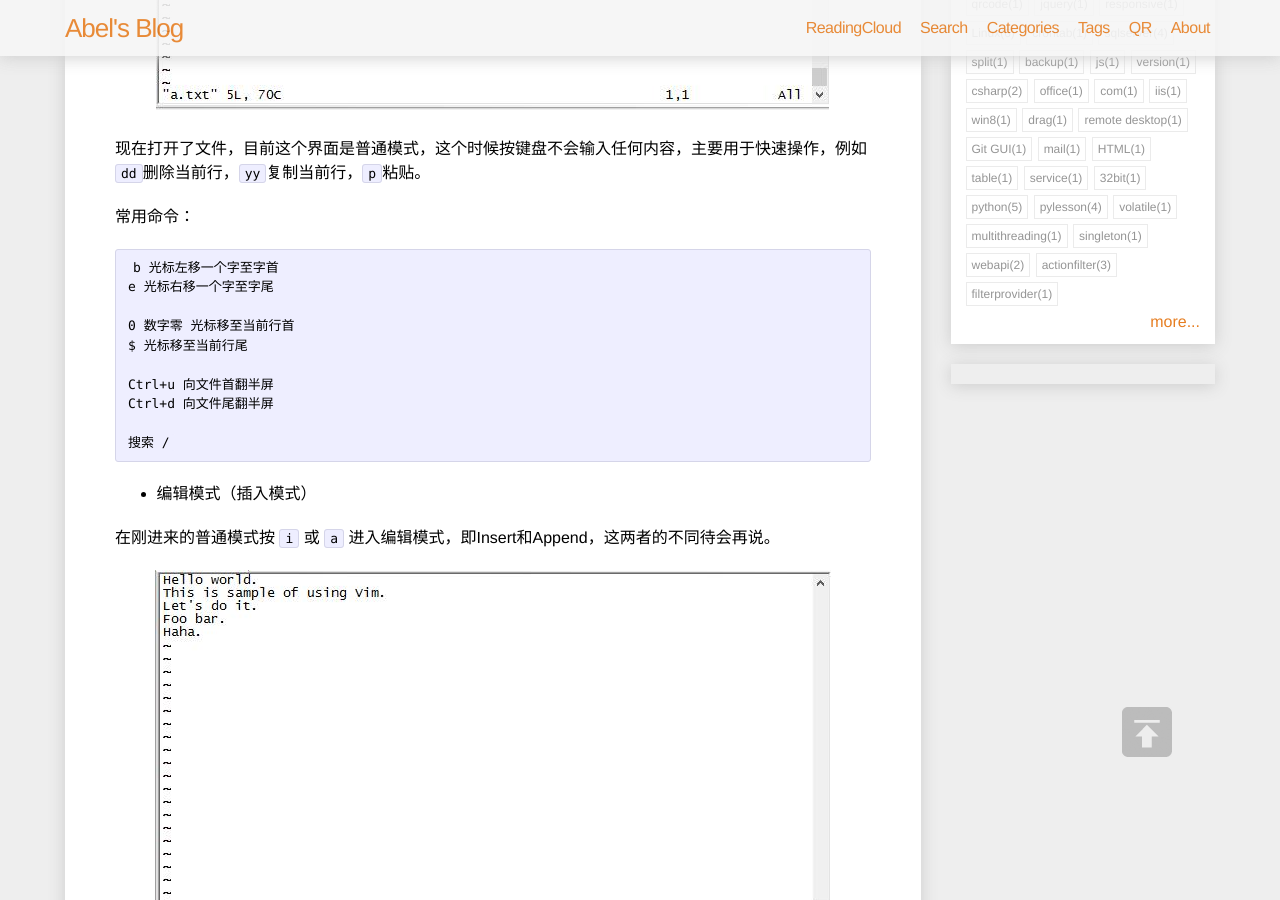
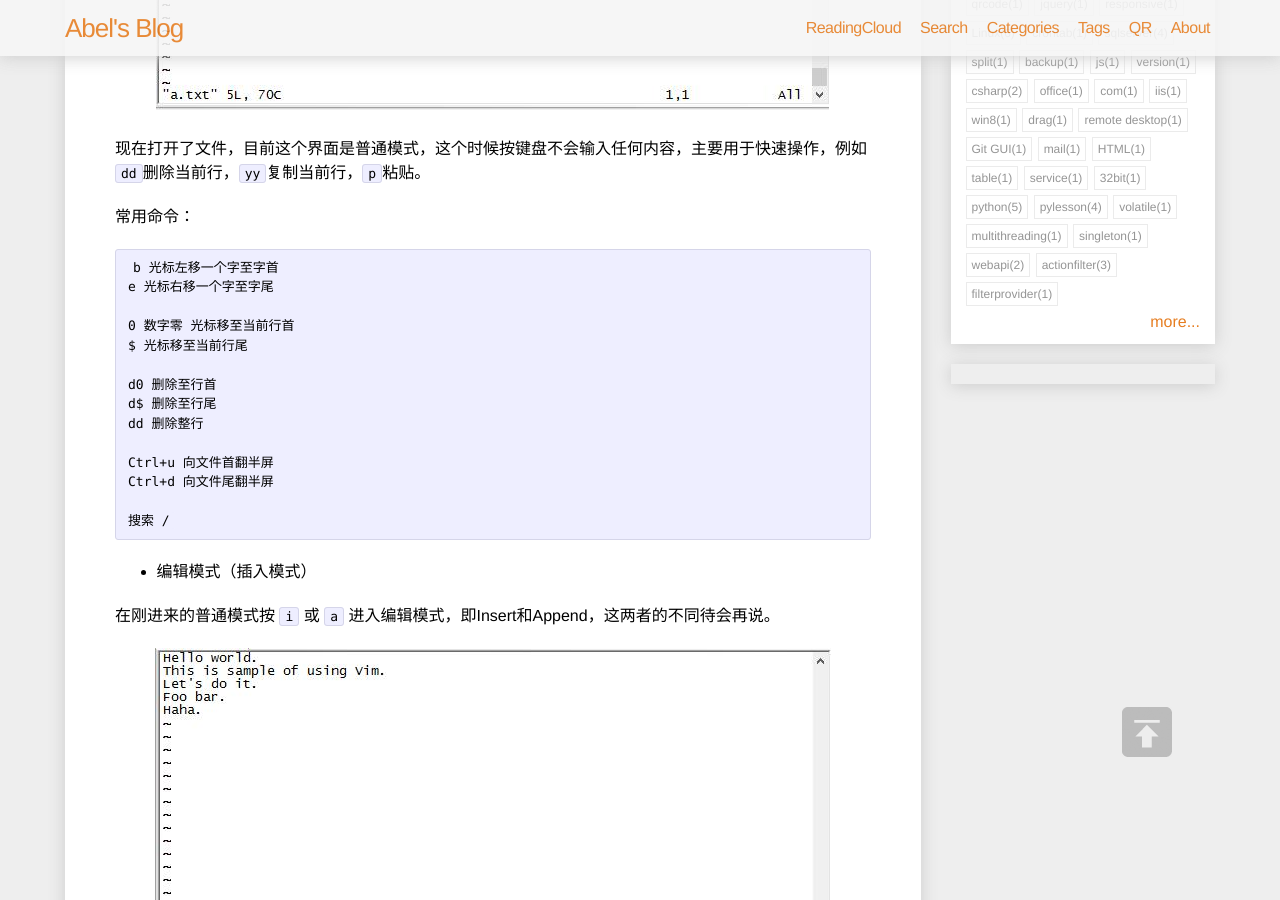
Before and after one commit to Abel-Liu/Abel-Liu.github.io, a Jekyll site: the page built from _posts/Linux/2017-03-29-vim.md, in a window 1280 px wide and 900 px high, scrolled down 797 px. Built offline with Jekyll 4.4.1, drawn with Linux system fonts in a browser that asks for light colours; nearby versions of some CDN libraries; comment, search, counter and statistics services are not loaded.

Commit message:
Update 2017-03-29-vim.md

```diff
--- a/_posts/Linux/2017-03-29-vim.md
+++ b/_posts/Linux/2017-03-29-vim.md
@@ -31,6 +31,10 @@ e 光标右移一个字至字尾
 
 0 数字零 光标移至当前行首
 $ 光标移至当前行尾
+
+d0 删除至行首
+d$ 删除至行尾
+dd 删除整行
 
 Ctrl+u 向文件首翻半屏
 Ctrl+d 向文件尾翻半屏
```
